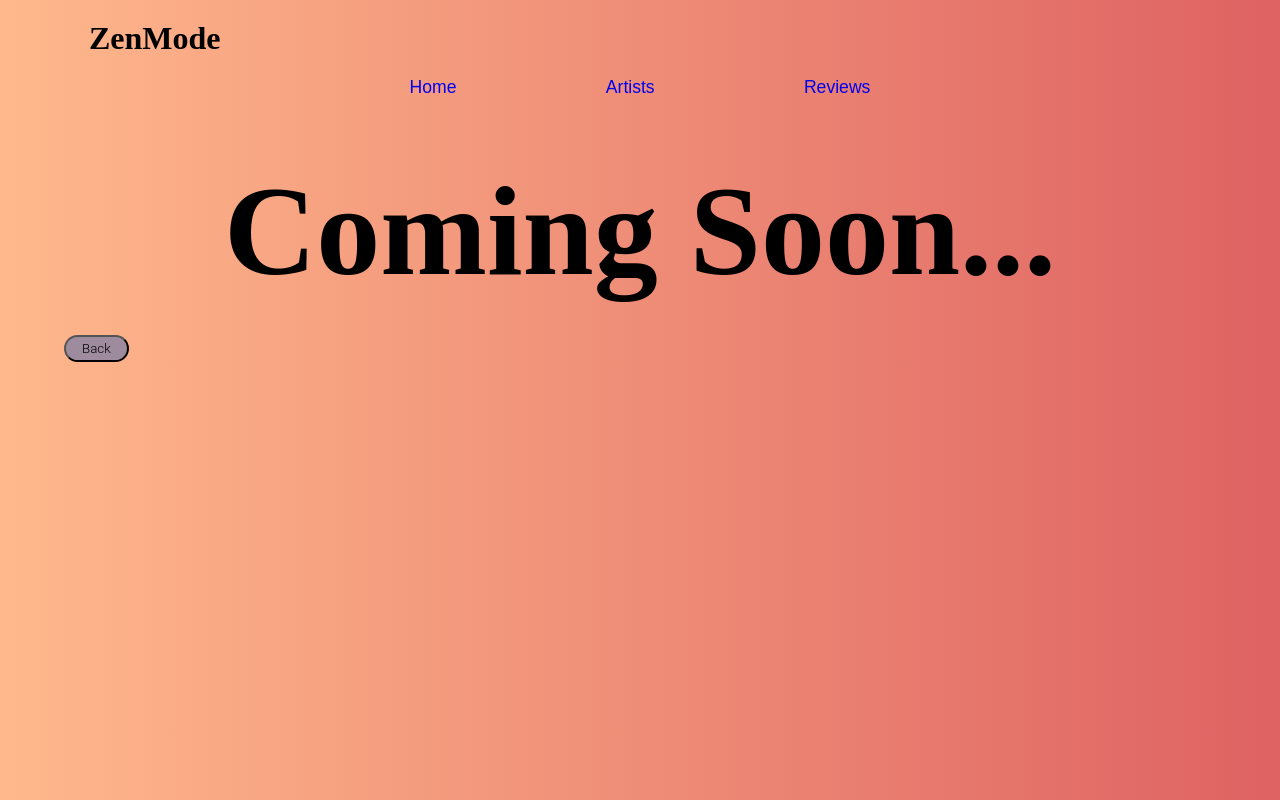
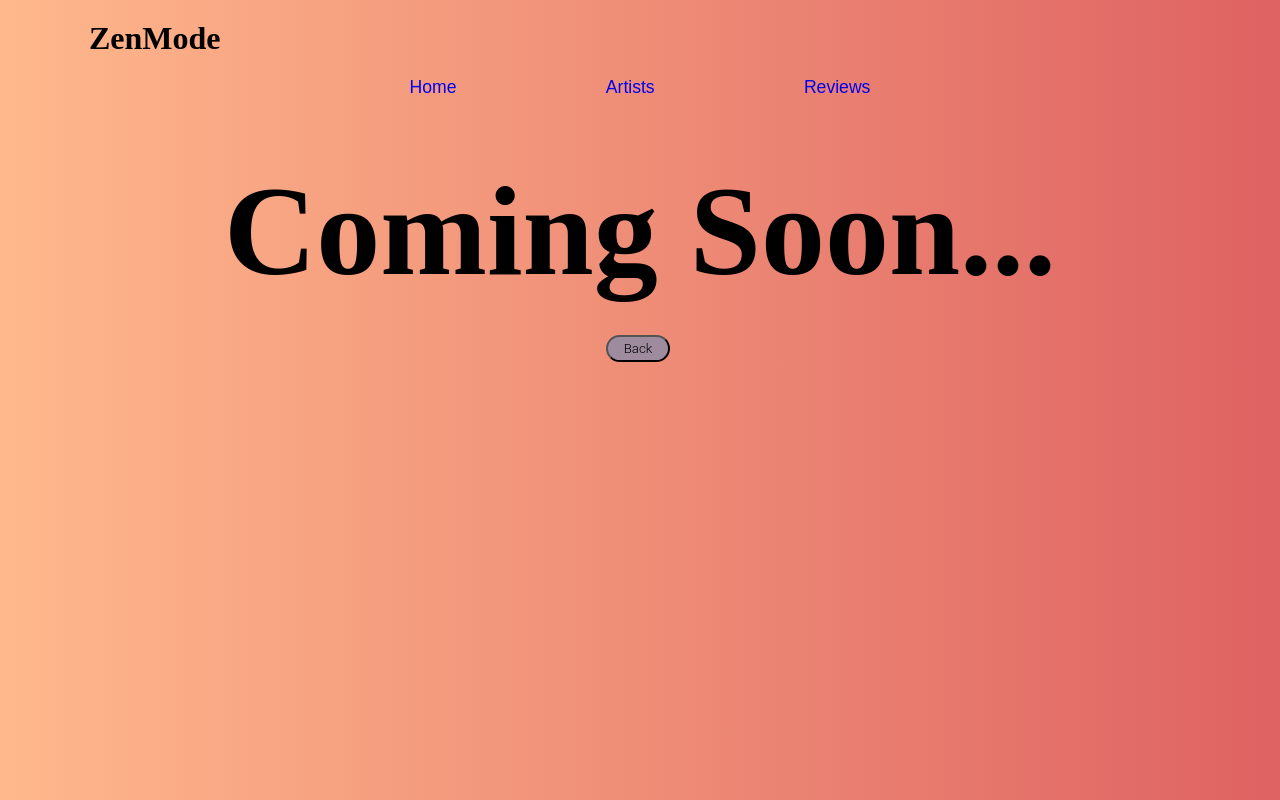
Before and after one commit to pearlhamilton/Music-React-App, a React app: page /reviews in a window 1280 px wide. Built offline with nearby package versions, Linux system fonts and the light colour scheme; a web font is replaced by a local one.

Commit message:
button styling on Reviews page

```diff
--- a/src/pages/Home/style.css
+++ b/src/pages/Home/style.css
@@ -27,7 +27,8 @@ text-align: center;
 }
 
 #lovemusic{
-    margin-top: 50px;
+    margin: 50px 0px;
+    font-size: 1rem;
 }
 
 
@@ -49,11 +50,4 @@ h2{
 
 }
 
-nav{
-    /* grid-row: 3/span 1; */
-    grid-column: 3/ span 4;
-}
-
-h3, p, .lyrics-div{
-    grid-column: 2/ span 10;
-}
+h3{font-size: 1.5rem;}
--- a/src/pages/Reviews/index.js
+++ b/src/pages/Reviews/index.js
@@ -2,6 +2,7 @@
 import React from 'react'
 import { BackButton } from '../../components'
 import { Header } from '../../layout'
+import './style.css'
 
 const Reviews = () => {
 
@@ -9,7 +10,9 @@ const Reviews = () => {
         <>
         <Header/>
         <h1>Coming Soon...</h1>
+        <div className="buttonContainer">
         <BackButton/>
+        </div>
         </>
     )
 }
--- /dev/null
+++ b/src/pages/Reviews/style.css
@@ -0,0 +1,5 @@
+.buttonContainer{
+    display: flex;
+    width:100%;
+    justify-content: center;
+}
```
